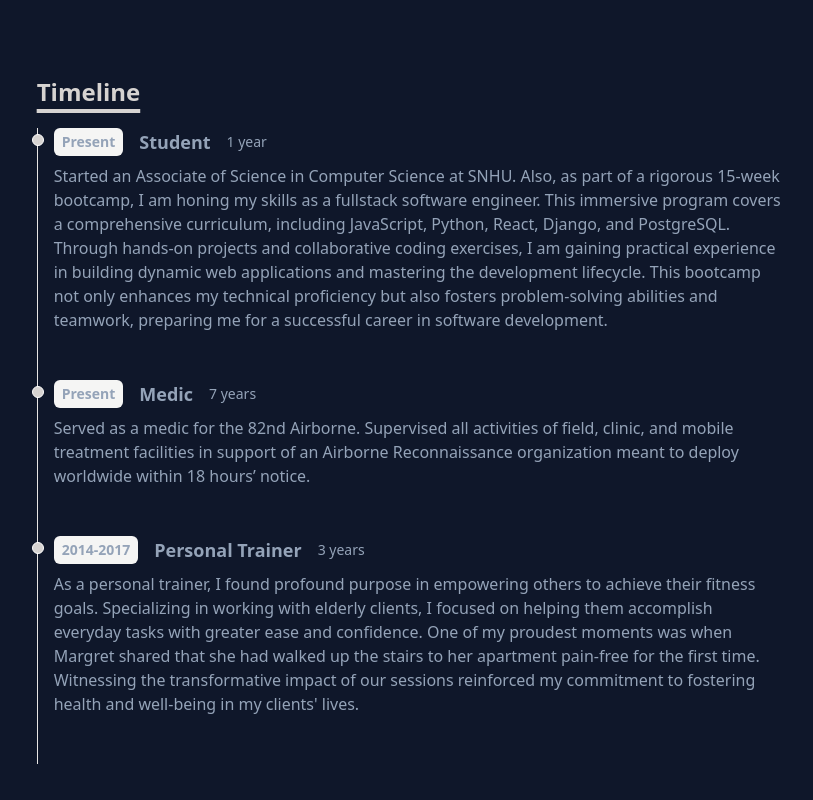
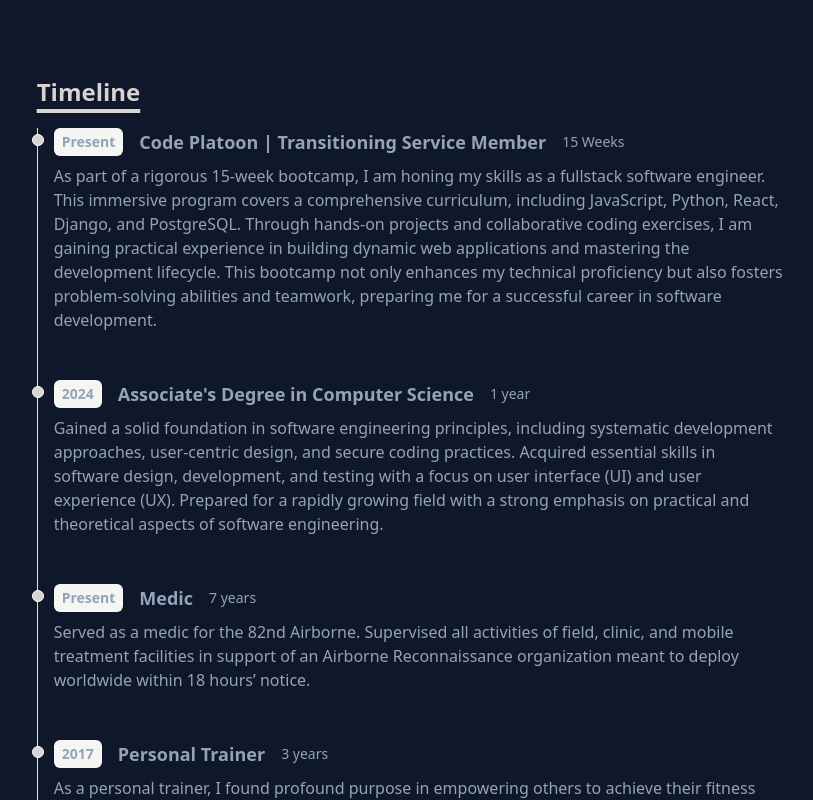
Before and after one commit to JosephL17/JosephL17.github.io, a React (Vite) app: page / in a window 1280 px wide. Shown: the part 780-1580 px from the top of the page, without its empty margins (230-1043 px from the left). Built offline with nearby package versions, Linux system fonts and the light colour scheme.

Commit message:
updated timeline

```diff
--- a/src/data/timeline.js
+++ b/src/data/timeline.js
@@ -2,9 +2,15 @@ export default [
 
     {
         year: 'Present',
-        title: 'Student',
+        title: 'Code Platoon | Transitioning Service Member',
+        duration: '15 Weeks',
+        details: 'As part of a rigorous 15-week bootcamp, I am honing my skills as a fullstack software engineer. This immersive program covers a comprehensive curriculum, including JavaScript, Python, React, Django, and PostgreSQL. Through hands-on projects and collaborative coding exercises, I am gaining practical experience in building dynamic web applications and mastering the development lifecycle. This bootcamp not only enhances my technical proficiency but also fosters problem-solving abilities and teamwork, preparing me for a successful career in software development.'
+    },
+    {
+        year: '2024',
+        title: "Associate's Degree in Computer Science",
         duration: '1 year',
-        details: 'Started an Associate of Science in Computer Science at SNHU. Also, as part of a rigorous 15-week bootcamp, I am honing my skills as a fullstack software engineer. This immersive program covers a comprehensive curriculum, including JavaScript, Python, React, Django, and PostgreSQL. Through hands-on projects and collaborative coding exercises, I am gaining practical experience in building dynamic web applications and mastering the development lifecycle. This bootcamp not only enhances my technical proficiency but also fosters problem-solving abilities and teamwork, preparing me for a successful career in software development.'
+        details: 'Gained a solid foundation in software engineering principles, including systematic development approaches, user-centric design, and secure coding practices. Acquired essential skills in software design, development, and testing with a focus on user interface (UI) and user experience (UX). Prepared for a rapidly growing field with a strong emphasis on practical and theoretical aspects of software engineering.'
     },
     {
         year: 'Present',
@@ -13,7 +19,7 @@ export default [
         details: 'Served as a medic for the 82nd Airborne. Supervised all activities of field, clinic, and mobile treatment facilities in support of an Airborne Reconnaissance organization meant to deploy worldwide within 18 hours’ notice. '
     },
     {
-        year: '2014-2017',
+        year: '2017',
         title: 'Personal Trainer',
         duration: '3 years',
         details: "As a personal trainer, I found profound purpose in empowering others to achieve their fitness goals. Specializing in working with elderly clients, I focused on helping them accomplish everyday tasks with greater ease and confidence. One of my proudest moments was when Margret shared that she had walked up the stairs to her apartment pain-free for the first time. Witnessing the transformative impact of our sessions reinforced my commitment to fostering health and well-being in my clients' lives."
```
